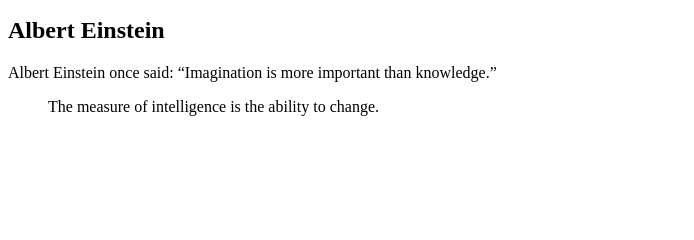
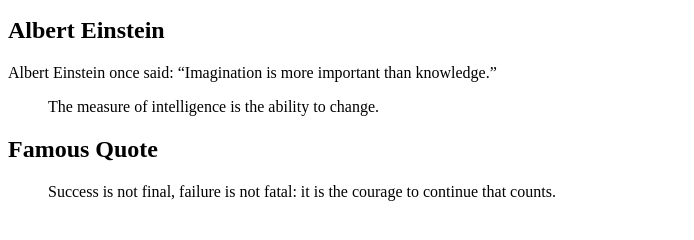
Before and after one commit to surt1yo/html, a plain HTML site: page html/html2/index2.html in a window 1280 px wide. Shown: the part 102-342 px from the top of the page, without its empty margins (0-694 px from the left). Drawn offline with Linux system fonts and the light colour scheme.

Commit message:
initial commit

```diff
--- a/html/html2/index2.html
+++ b/html/html2/index2.html
@@ -25,5 +25,11 @@
     <blockquote cite="https://www.brainyquote.com/quotes/albert_einstein_148788">
         The measure of intelligence is the ability to change.
     </blockquote>
+    <h2>Famous Quote</h2>
+
+<blockquote>
+    Success is not final, failure is not fatal:
+    it is the courage to continue that counts.
+</blockquote>
 
 </html>
```
